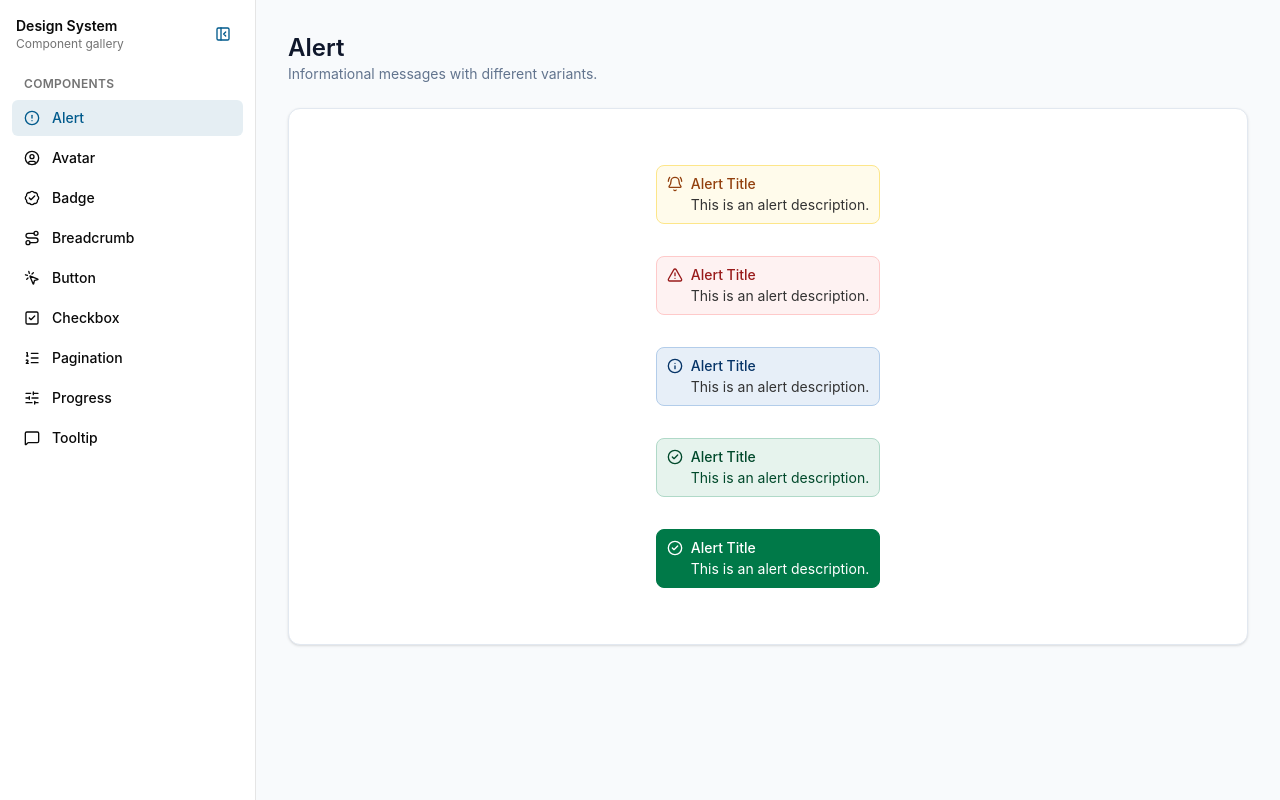
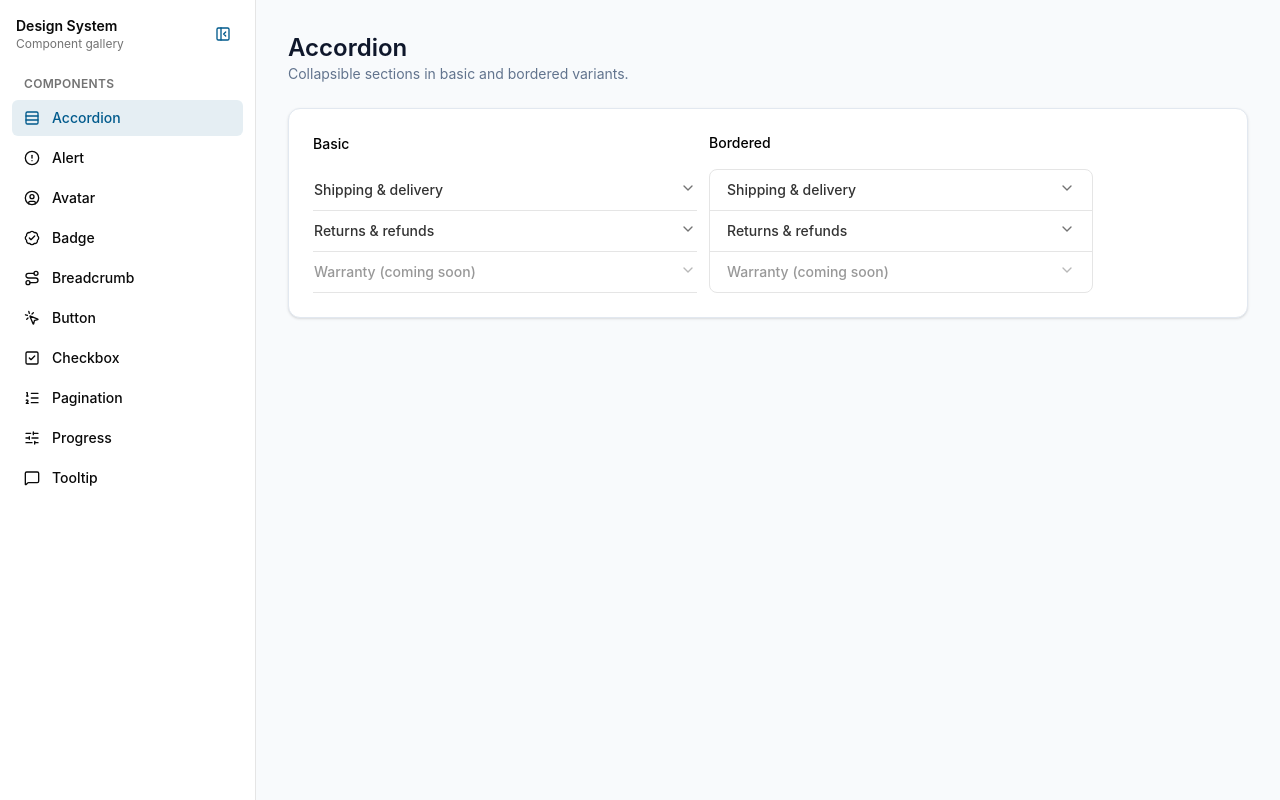
Before and after one commit to tarunk-mckesson26/react-poc, a React (Vite) app: page / in a window 1280 px wide. Built offline with nearby package versions, Linux system fonts and the light colour scheme.

Commit message:
accordion comp

```diff
--- a/src/components/ui/Accordion/accordion.tsx
+++ b/src/components/ui/Accordion/accordion.tsx
@@ -1,13 +1,14 @@
 import { clsx } from "@/lib/clsx"
 import { Accordion as AccordionPrimitive } from "radix-ui"
 import { ChevronDownIcon, ChevronUpIcon } from "lucide-react"
+import { createContext, useContext } from "react"
 
 import {
   accordionContentAnimationClass,
   accordionContentInnerClass,
   accordionHeaderClass,
   accordionItemVariants,
-  accordionRootClass,
+  accordionRootVariants,
   accordionTriggerClass,
   accordionTriggerIconCloseClass,
   accordionTriggerIconOpenClass,
@@ -17,6 +18,7 @@ import type {
   AccordionItemProps,
   AccordionRootProps,
   AccordionTriggerProps,
+  AccordionVariant,
 } from "./type"
 
 /**
@@ -26,21 +28,36 @@ import type {
  * the common data-driven use case.
  */
 
-function Accordion({ className, ...props }: AccordionRootProps) {
+// Lets hand-composed `AccordionItem`s inherit the root's variant
+const AccordionVariantContext = createContext<AccordionVariant>("basic")
+
+function Accordion({
+  className,
+  variant = "basic",
+  ...props
+}: AccordionRootProps) {
   return (
-    <AccordionPrimitive.Root
-      data-slot="accordion"
-      className={clsx(accordionRootClass, className)}
-      {...props}
-    />
+    <AccordionVariantContext.Provider value={variant}>
+      <AccordionPrimitive.Root
+        data-slot="accordion"
+        data-variant={variant}
+        className={clsx(accordionRootVariants({ variant }), className)}
+        {...props}
+      />
+    </AccordionVariantContext.Provider>
   )
 }
 
-function AccordionItem({ className, ...props }: AccordionItemProps) {
+function AccordionItem({ className, variant, ...props }: AccordionItemProps) {
+  const inheritedVariant = useContext(AccordionVariantContext)
+
   return (
     <AccordionPrimitive.Item
       data-slot="accordion-item"
-      className={clsx(accordionItemVariants({ bordered: true }), className)}
+      className={clsx(
+        accordionItemVariants({ variant: variant ?? inheritedVariant }),
+        className
+      )}
       {...props}
     />
   )
--- a/src/components/ui/Accordion/index.tsx
+++ b/src/components/ui/Accordion/index.tsx
@@ -18,13 +18,14 @@ import type { AccordionComponentProps } from "./type"
 function AccordionComponent({
   items,
   className,
+  variant = "basic",
   itemClassName,
   triggerClassName,
   contentClassName,
   ...rootProps
 }: AccordionComponentProps) {
   return (
-    <Accordion className={className} {...rootProps}>
+    <Accordion className={className} variant={variant} {...rootProps}>
       {items.map(({ value, title, content, disabled }) => (
         <AccordionItem key={value} value={value} className={itemClassName}>
           <AccordionTrigger disabled={disabled} className={triggerClassName}>
@@ -40,10 +41,10 @@ function AccordionComponent({
 }
 
 export {
-  AccordionComponent,
-  Accordion,
-  AccordionItem,
-  AccordionTrigger,
-  AccordionContent,
+  AccordionComponent
 }
-export type { AccordionComponentProps, AccordionItemData } from "./type"
+export type {
+  AccordionComponentProps,
+  AccordionItemData,
+  AccordionVariant,
+} from "./type"
--- a/src/components/ui/Accordion/style.ts
+++ b/src/components/ui/Accordion/style.ts
@@ -6,24 +6,39 @@ import { cva } from "class-variance-authority"
  * focused on composition and stay consistent with the rest of the design system.
  */
 
-export const accordionRootClass = "flex w-full flex-col"
+/**
+ * `basic` keeps the accordion flush with the page and separates every item
+ * (including the last) with a bottom rule. `border` wraps the whole component
+ * in a rounded outline and only draws rules between items.
+ */
+export const accordionRootVariants = cva("flex w-full flex-col", {
+  variants: {
+    variant: {
+      basic: "",
+      border: "rounded-lg border border-border",
+    },
+  },
+  defaultVariants: {
+    variant: "basic",
+  },
+})
 
 export const accordionItemVariants = cva("", {
   variants: {
-    bordered: {
-      true: "not-last:border-b",
-      false: "",
+    variant: {
+      basic: "border-b border-border",
+      border: "px-4 not-last:border-b not-last:border-border",
     },
   },
   defaultVariants: {
-    bordered: true,
+    variant: "basic",
   },
 })
 
 export const accordionHeaderClass = "flex"
 
 export const accordionTriggerClass =
-  "group/accordion-trigger relative flex flex-1 items-start justify-between rounded-lg border border-transparent py-2.5 text-left text-sm font-medium transition-all outline-none hover:underline focus-visible:border-ring focus-visible:ring-3 focus-visible:ring-ring/50 focus-visible:after:border-ring disabled:pointer-events-none disabled:opacity-50 **:data-[slot=accordion-trigger-icon]:ml-auto **:data-[slot=accordion-trigger-icon]:size-4 **:data-[slot=accordion-trigger-icon]:text-muted-foreground"
+  "group/accordion-trigger relative flex flex-1 items-start justify-between rounded-lg border border-transparent py-[9px] text-left text-[14px] font-medium leading-5 text-text transition-all outline-none hover:underline cursor-pointer focus-visible:border-ring focus-visible:ring-3 focus-visible:ring-ring/50 focus-visible:after:border-ring disabled:pointer-events-none disabled:opacity-50 **:data-[slot=accordion-trigger-icon]:ml-auto **:data-[slot=accordion-trigger-icon]:size-4 **:data-[slot=accordion-trigger-icon]:text-muted-foreground"
 
 export const accordionTriggerIconOpenClass =
   "pointer-events-none shrink-0 group-aria-expanded/accordion-trigger:hidden"
@@ -35,4 +50,4 @@ export const accordionContentAnimationClass =
   "overflow-hidden text-sm data-open:animate-accordion-down data-closed:animate-accordion-up"
 
 export const accordionContentInnerClass =
-  "h-(--radix-accordion-content-height) pt-0 pb-2.5 [&_a]:underline [&_a]:underline-offset-3 [&_a]:hover:text-foreground [&_p:not(:last-child)]:mb-4"
+  "text-[14px] leading-5 text-text h-(--radix-accordion-content-height) pt-0 pb-2.5 [&_a]:underline [&_a]:underline-offset-3 [&_a]:hover:text-foreground [&_p:not(:last-child)]:mb-4"
--- /dev/null
+++ b/src/layouts/sideNav/accordionDemo.tsx
@@ -0,0 +1,36 @@
+import { AccordionComponent, type AccordionItemData } from "@/components/ui/Accordion";
+import DemoRow from "./demoRow";
+
+const items: AccordionItemData[] = [
+  {
+    value: "shipping",
+    title: "Shipping & delivery",
+    content: "Orders are dispatched within 24 hours and delivered in 3-5 business days.",
+  },
+  {
+    value: "returns",
+    title: "Returns & refunds",
+    content: "Return any unused item within 30 days for a full refund.",
+  },
+  {
+    value: "warranty",
+    title: "Warranty (coming soon)",
+    content: "Extended warranty details will be published shortly.",
+    disabled: true,
+  },
+];
+
+const AccordionDemo = () => (
+  <DemoRow>
+    <section className="flex w-full max-w-sm flex-col gap-4">
+      <h2 className="text-sm font-medium">Basic</h2>
+      <AccordionComponent type="single" collapsible items={items} />
+    </section>
+    <section className="flex w-full max-w-sm flex-col gap-4">
+      <h2 className="text-sm font-medium">Bordered</h2>
+      <AccordionComponent type="single" collapsible variant="border" items={items} />
+    </section>
+  </DemoRow>
+);
+
+export default AccordionDemo;
--- a/src/layouts/sideNav/componentDemos.tsx
+++ b/src/layouts/sideNav/componentDemos.tsx
@@ -1,4 +1,5 @@
 import type React from "react";
+import AccordionDemo from "./accordionDemo";
 import AlertDemo from "./alertDemo";
 import AvatarDemo from "./avatarDemo";
 import BadgeDemo from "./badgeDemo";
@@ -17,6 +18,7 @@ export interface ComponentDemo {
 }
 
 export const componentDemos: ComponentDemo[] = [
+  { id: "accordion", label: "Accordion", description: "Collapsible sections in basic and bordered variants.", render: () => <AccordionDemo /> },
   { id: "alert", label: "Alert", description: "Informational messages with different variants.", render: () => <AlertDemo /> },
   { id: "avatar", label: "Avatar", description: "Image, name, and icon avatars in different sizes.", render: () => <AvatarDemo /> },
   { id: "badge", label: "Badge", description: "Variants and sizes.", render: () => <BadgeDemo /> },
```
Also changed, not shown: src/components/ui/Accordion/type.ts (+15 -2 lines).
